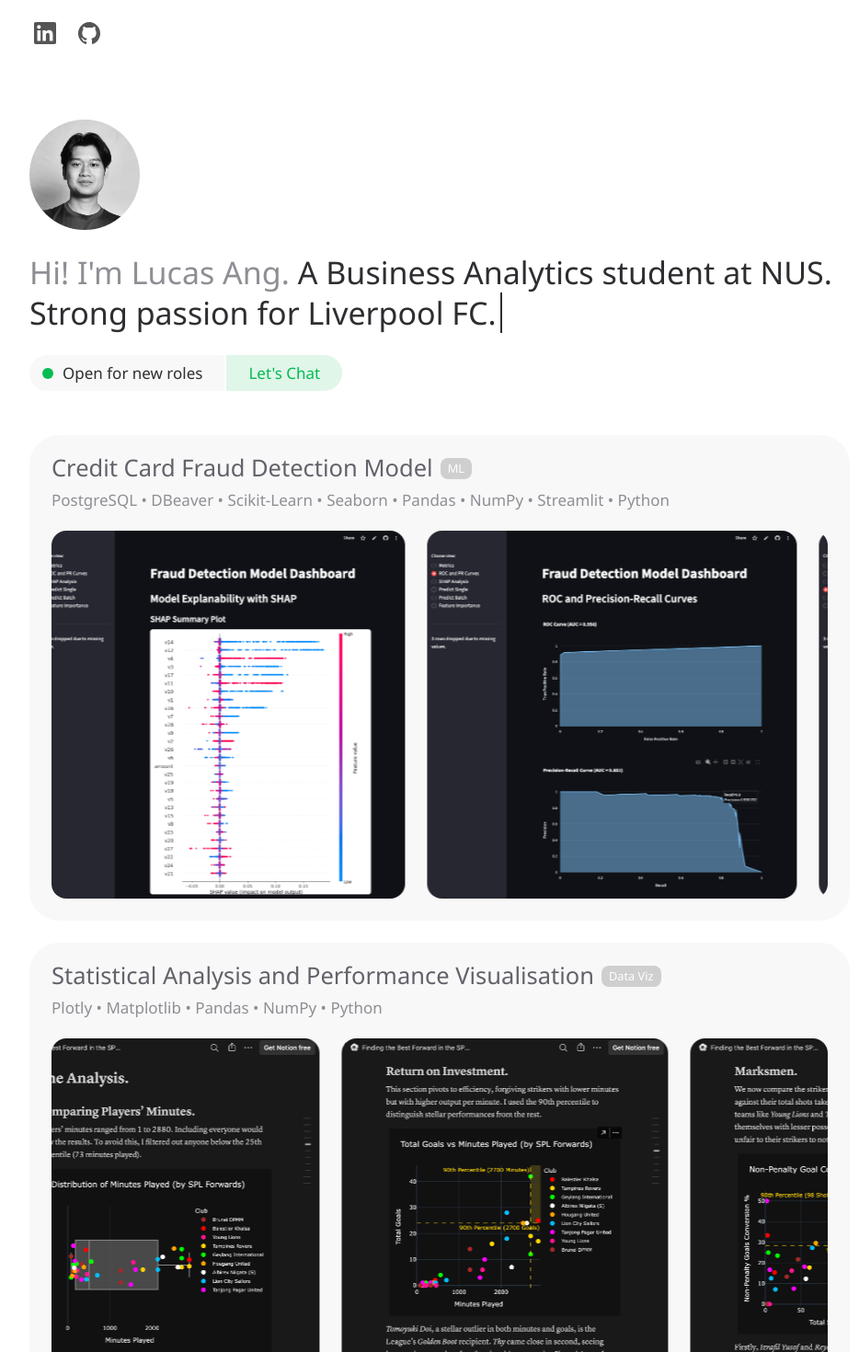
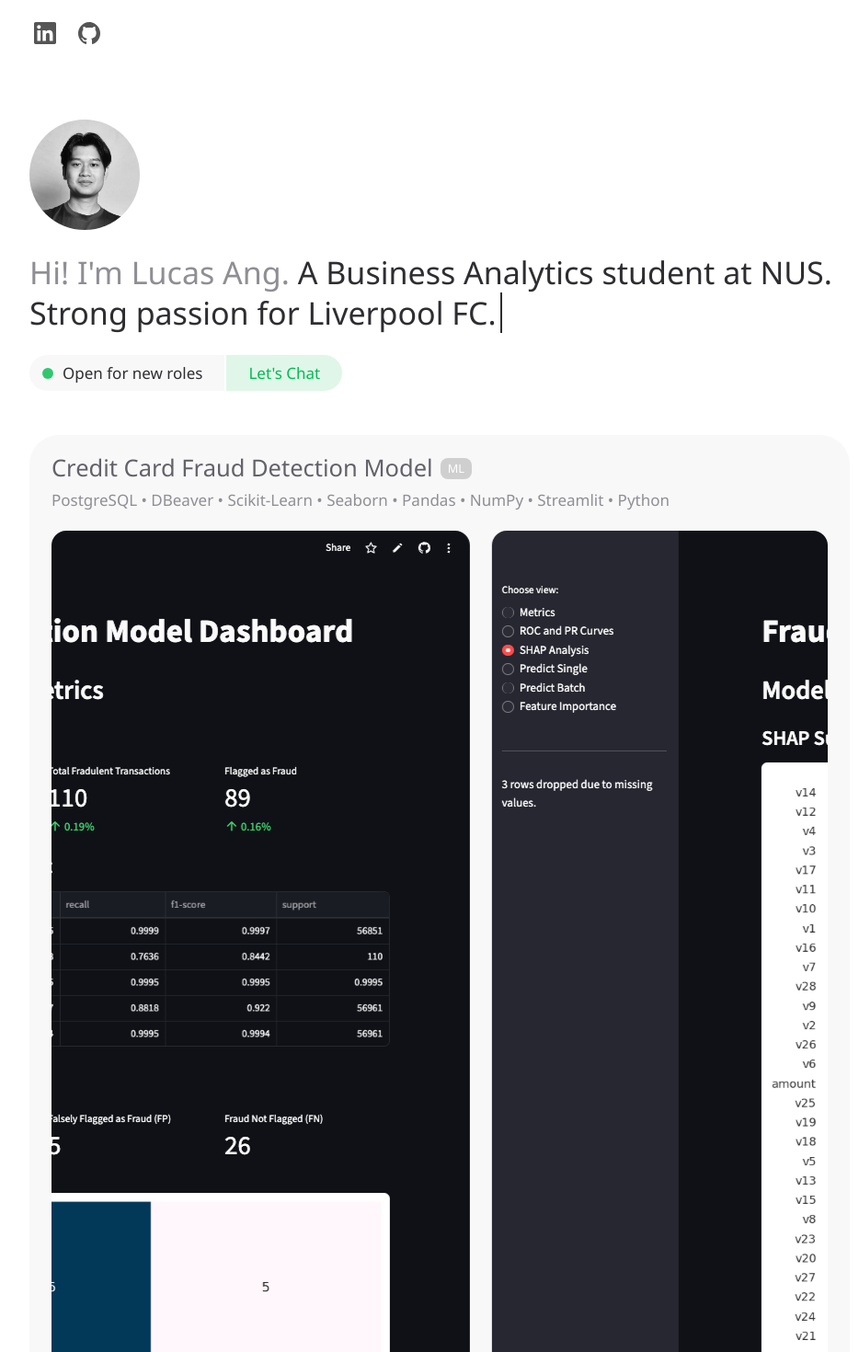
Before and after one commit to lucasang1/personal-website, a React (Vite) app: page / in a window 1280 px wide. Shown: the top 1470 px of the page at 92% size, without its empty margins (162-1096 px from the left). Built offline with nearby package versions, Linux system fonts and the light colour scheme; a web font is replaced by a local one.

Commit message:
Updated card image dimensions

```diff
--- a/src/index.css
+++ b/src/index.css
@@ -104,7 +104,7 @@ footer {
 .card-image {
   display: block;
   width: auto;
-  height: 400px;
+  height: auto;
   max-width: 100%;
   flex: none;
   border-radius: 16px;
```
